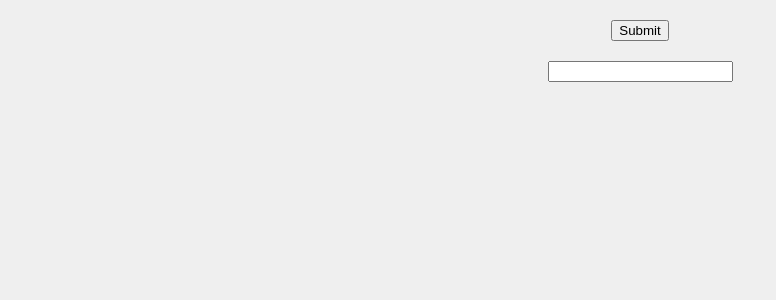
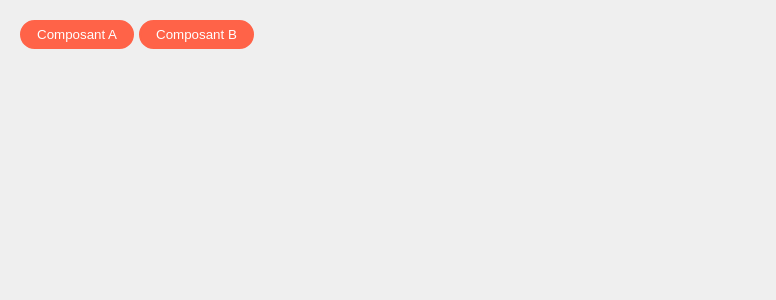
Before and after one commit to dymafr/react-c16-l2, a React (Create React App) app: page / in a window 1280 px wide. Shown: the top 300 px of the page, without its empty margins (0-776 px from the left). Built offline with nearby package versions, Linux system fonts and the light colour scheme.

Commit message:
1 file modified, 3 added

```diff
--- a/src/App.js
+++ b/src/App.js
@@ -1,33 +1,22 @@
 import React from 'react';
+import styles from './App.module.scss';
+import { useState, lazy } from 'react';
 
-function handleClick(e) {
-  e.stopPropagation();
-  e.preventDefault();
-  console.log('CLIC', e);
-}
-
-function handleInput(e) {
-  console.log('INPUT', e);
-}
-
-function handleFocus(e) {
-  console.log('FOCUS', e);
-}
-
-function handleClickDiv() {
-  console.log('CLIC DIV');
-}
+const ComposantB = lazy(() => import('./pages/ComposantB/ComposantB.js'));
 
 function App() {
+  const [page, setPage] = useState('a');
+
   return (
-    <div
-      onClick={handleClickDiv}
-      className="d-flex flex-column justify-content-center align-items-center p-20"
-    >
-      <button onClick={handleClick} className="mb-20">
-        Submit
-      </button>
-      <input type="text" onInput={handleInput} onInput={handleFocus} />
+    <div className={`d-flex flex-column ${styles.appContainer}`}>
+      <nav className="d-flex p-20">
+        <button className="btn btn-primary mr-5" onClick={() => setPage('a')}>
+          Composant A
+        </button>
+        <button className="btn btn-primary mr-5" onClick={() => setPage('b')}>
+          Composant B
+        </button>
+      </nav>
     </div>
   );
 }
--- /dev/null
+++ b/src/pages/ComposantA/ComposantA.js
@@ -0,0 +1 @@
+return <h1>ComposantA</h1>;
--- /dev/null
+++ b/src/pages/ComposantB/ComposantB.js
@@ -0,0 +1 @@
+return <h1>ComposantB</h1>;
```
Also changed, not shown: src/App.module.scss (added).
